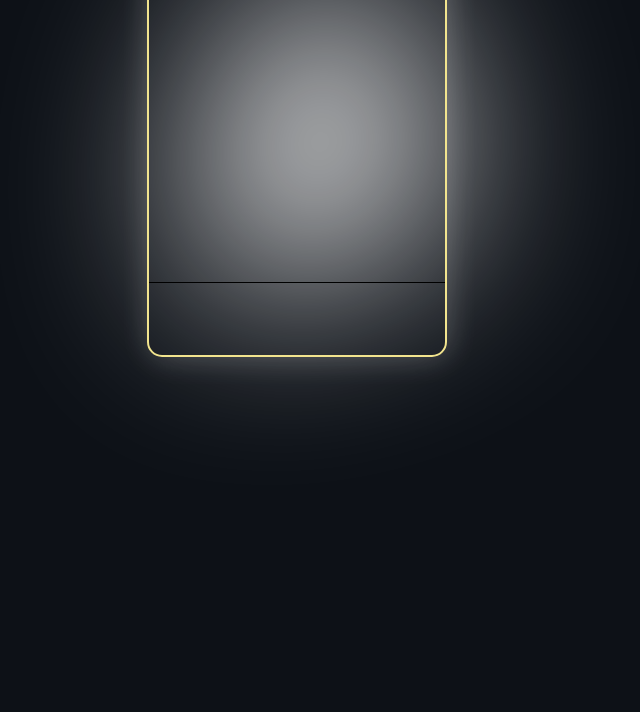
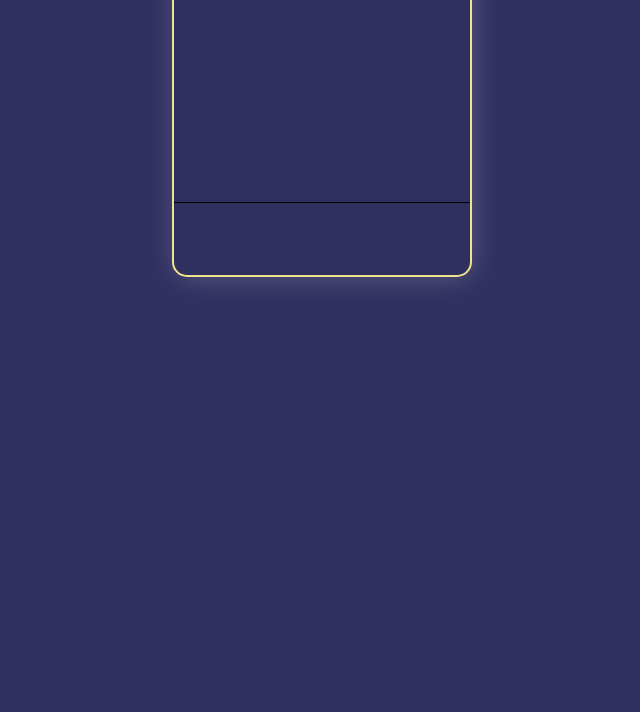
Before and after one commit to yannickb14/McHacks12, a website built with webpack: page McHack12.1/package/static/index.html in a window 1280 px wide. Shown: the part 173-885 px from the top of the page, without its empty margins (318-958 px from the left). After the commit the page ends 800 px from the top, so only its background shows below. Built offline with nearby package versions, Linux system fonts and the light colour scheme; a web font is replaced by a local one.

Commit message:
UPDATE CSS

```diff
--- a/McHack12.1/package/package.json
+++ b/McHack12.1/package/package.json
@@ -13,7 +13,7 @@
   "devDependencies": {
     "copy-webpack-plugin": "^12.0.2",
     "html-webpack-plugin": "^5.6.3",
-    "webpack": "^5.96.1",
+    "webpack": "^5.97.1",
     "webpack-cli": "^5.1.4"
   },
   "dependencies": {
--- a/McHack12.1/package/src/dynamic.js
+++ b/McHack12.1/package/src/dynamic.js
@@ -52,6 +52,7 @@ document.addEventListener('DOMContentLoaded', function () {
             const line = document.getElementById("hr");
             const line1 = document.getElementById("hr1");
 
+            const blob = document.getElementById("blob");
             const percentageGrade = document.getElementById("percentageGrade");
             const percentageGrade1 = document.getElementById("percentageGrade1");
             const commentIcon = document.getElementById("commentIcon");
@@ -69,6 +70,8 @@ document.addEventListener('DOMContentLoaded', function () {
                  container.style.backgroundColor = "black";
                  container.style.borderColor = "#9b7662";
 
+                 // blob
+                 blob.style.backgroundColor = "rgba(255, 64, 63, 255)";
 
                  cardTitle.style.color = '#9b7662';
                  line.style.color = '#9b7662';
@@ -101,6 +104,9 @@ document.addEventListener('DOMContentLoaded', function () {
 
                  container.style.backgroundColor = "#2f2f60";
                  container.style.borderColor = "#cddbdf";
+
+                 // blob
+                 blob.style.backgroundColor = "white";
 
                  cardTitle.style.color = '#cddbdf';
                  line.style.color = '#cddbdf';
@@ -138,6 +144,8 @@ document.addEventListener('DOMContentLoaded', function () {
                   container.style.backgroundColor = "#2f2f60";
                   container.style.borderColor = "#f2e48e";
 
+                  // blob
+                  blob.style.backgroundColor = "rgba(171, 240, 209, 255)";
 
                   cardTitle.style.color = '#f2e48e';
                   line.style.color = '#f2e48e';
@@ -166,11 +174,13 @@ document.addEventListener('DOMContentLoaded', function () {
             }
             else{
                 document.getElementById("letterGrade").innerHTML = `A`;
+
                 // Color Rare Gold + Green
-
                 container.style.backgroundColor = "#2f2f60";
                 container.style.borderColor = "#f2e48e";
 
+                // blob
+                blob.style.backgroundColor = "rgba(171, 240, 209, 255)";
 
                 cardTitle.style.color = '#f2e48e';
                 line.style.color = '#f2e48e';
@@ -197,8 +207,5 @@ document.addEventListener('DOMContentLoaded', function () {
             `;
 
             }
-
-
-
         };
 });
--- a/McHack12.1/package/static/style/global.css
+++ b/McHack12.1/package/static/style/global.css
@@ -16,7 +16,7 @@
 }
 
 body {
-    background-color: var(--githubDark);
+    background-color: var(--codeJamBlue);
     font-family: "Manrope", serif;
     font-weight: 500;
     font-style: normal;
@@ -24,6 +24,7 @@ body {
     padding: 0;
     overflow: hidden;
 }
+
 
 
 /* Blob Animation */
--- a/McHack12.1/package/static/style/widget.css
+++ b/McHack12.1/package/static/style/widget.css
@@ -3,11 +3,6 @@
   position: relative;
   justify-content: center;
   margin: 0 auto;
-
-        width: 30vw; /* 95% for extension */
-        height: 40vw;
-        margin-top: 5rem; /* REMOVE */
-
   border-radius: 15px;
   box-shadow: 2px 2px 30px rgba(255, 255, 255, 0.2);
 
@@ -17,8 +12,7 @@
 
 
 .flip-card-3D-wrapper{
-      height: 400px !important;
-      width: 350px !important;
+  width: 300px !important;
 }
 
 .topRow{
@@ -29,10 +23,9 @@
 /* Blob Background */
 .blob-outer-container {
   position: absolute;
-        top: -20%;
   left: -15%;
   width: 200%;
-        height: 200%;
+  height: 100%;
   z-index: -1; /* Stay behind */
   filter: blur(100px);
 }
@@ -51,7 +44,6 @@
   width: 40%;
   height: 40%;
   animation: spinBlob 8s linear infinite;
-        background-color: white;
 }
 
 /* Content Styles */
```
Also changed, not shown: 3 other files. Lines whose indentation alone changed are shown as unchanged.
